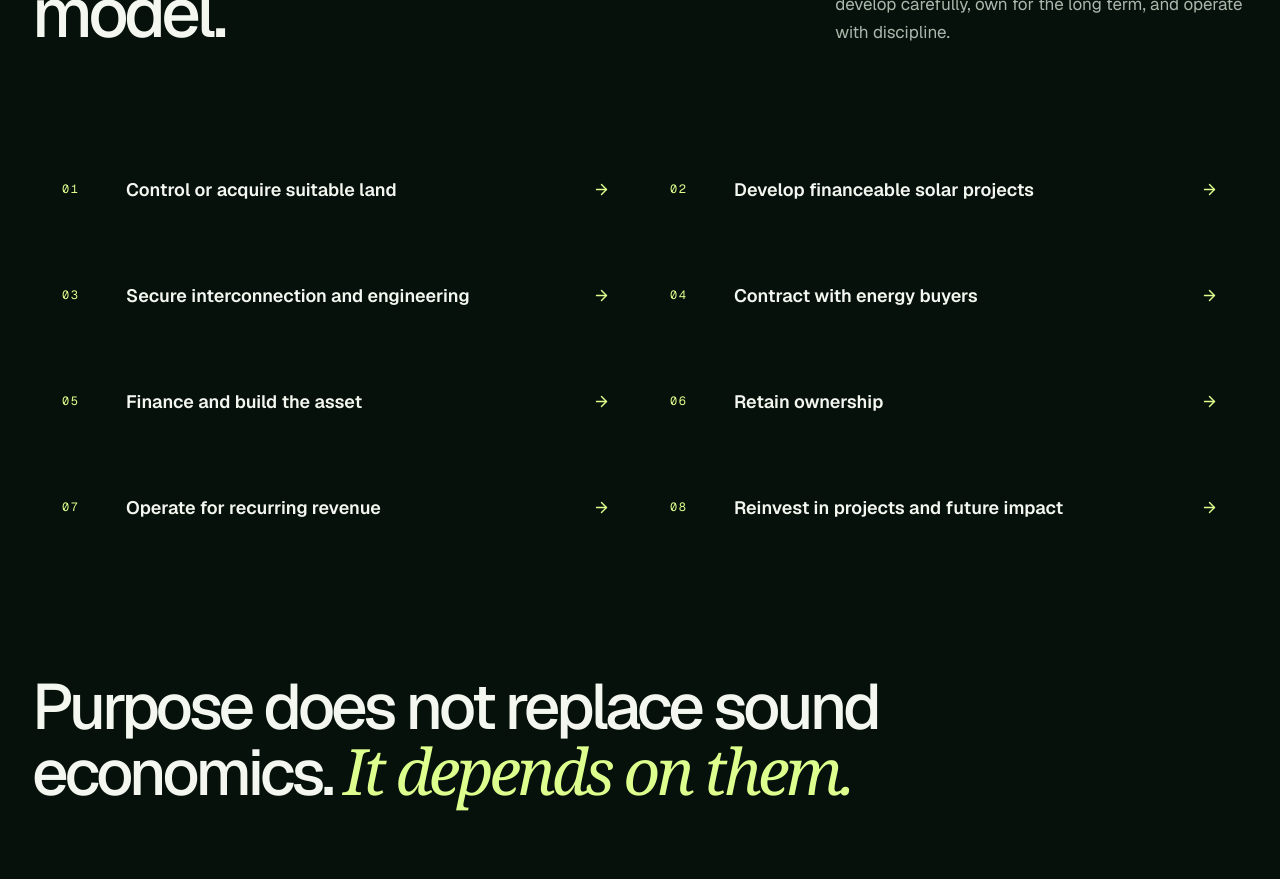
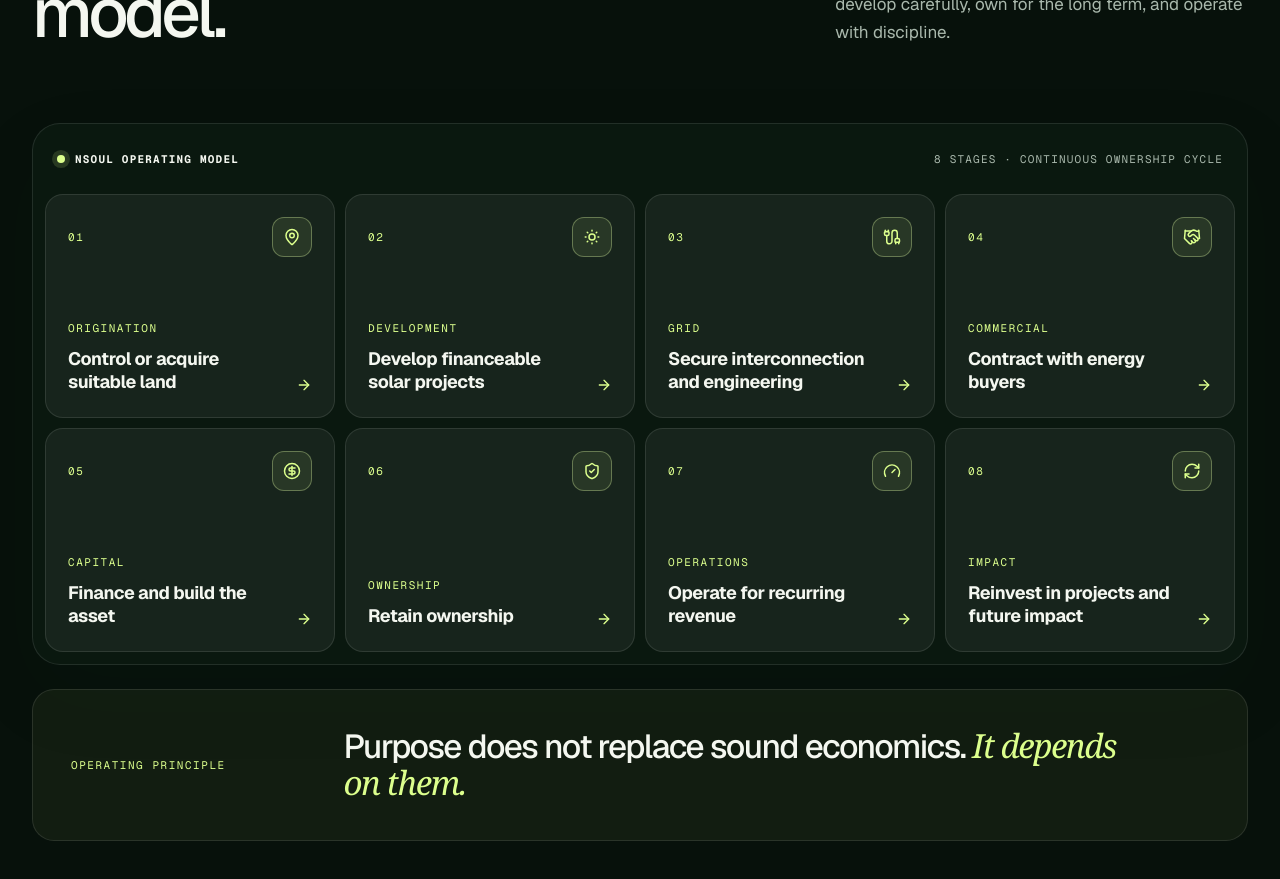
Before and after one commit to mrinfinitum/solar-farm, a Next.js app: page /our-vision in a window 1280 px wide. Shown: the part 2900-3779 px from the top of the page. Built offline with nearby package versions, Linux system fonts and the light colour scheme; no server answers.

Commit message:
Redesign vision model as SaaS workflow

```diff
--- a/app/our-vision/page.tsx
+++ b/app/our-vision/page.tsx
@@ -1,7 +1,7 @@
 import type { Metadata } from "next";
 import Image from "next/image";
 import Link from "next/link";
-import { ArrowRight, ArrowUpRight } from "lucide-react";
+import { ArrowRight, ArrowUpRight, Cable, CircleDollarSign, Gauge, Handshake, MapPin, RefreshCw, ShieldCheck, SunMedium } from "lucide-react";
 
 import { FounderStatement } from "@/components/vision/founder-statement";
 import { VisionCommitment } from "@/components/vision/vision-commitment";
@@ -30,14 +30,14 @@
 };
 
 const modelSteps = [
-  "Control or acquire suitable land",
-  "Develop financeable solar projects",
-  "Secure interconnection and engineering",
-  "Contract with energy buyers",
-  "Finance and build the asset",
-  "Retain ownership",
-  "Operate for recurring revenue",
-  "Reinvest in projects and future impact",
+  { phase: "Origination", title: "Control or acquire suitable land", icon: MapPin },
+  { phase: "Development", title: "Develop financeable solar projects", icon: SunMedium },
+  { phase: "Grid", title: "Secure interconnection and engineering", icon: Cable },
+  { phase: "Commercial", title: "Contract with energy buyers", icon: Handshake },
+  { phase: "Capital", title: "Finance and build the asset", icon: CircleDollarSign },
+  { phase: "Ownership", title: "Retain ownership", icon: ShieldCheck },
+  { phase: "Operations", title: "Operate for recurring revenue", icon: Gauge },
+  { phase: "Impact", title: "Reinvest in projects and future impact", icon: RefreshCw },
 ] as const;
 
 const milestones = [
@@ -85,10 +85,34 @@
               <div><p className="eyebrow">Our business model</p><h2 id="model-title">A mission supported by a durable business model.</h2></div>
               <p>NSoul is being structured as a commercial solar developer and independent power producer: develop carefully, own for the long term, and operate with discipline.</p>
             </div>
-            <ol className="vision-model__steps">
-              {modelSteps.map((step, index) => <li key={step}><span>{String(index + 1).padStart(2, "0")}</span><strong>{step}</strong><ArrowRight aria-hidden="true" size={17} /></li>)}
-            </ol>
-            <p className="vision-model__principle">Purpose does not replace sound economics. <em>It depends on them.</em></p>
+            <div className="vision-model__workflow">
+              <div className="vision-model__toolbar">
+                <span><i aria-hidden="true" /> NSoul operating model</span>
+                <small>8 stages · Continuous ownership cycle</small>
+              </div>
+              <ol className="vision-model__steps">
+                {modelSteps.map((step, index) => {
+                  const Icon = step.icon;
+                  return (
+                    <li key={step.title}>
+                      <div className="vision-model__card-meta">
+                        <span>{String(index + 1).padStart(2, "0")}</span>
+                        <i><Icon aria-hidden="true" size={18} /></i>
+                      </div>
+                      <div className="vision-model__card-copy">
+                        <small>{step.phase}</small>
+                        <strong>{step.title}</strong>
+                      </div>
+                      <ArrowRight className="vision-model__card-arrow" aria-hidden="true" size={16} />
+                    </li>
+                  );
+                })}
+              </ol>
+            </div>
+            <div className="vision-model__principle">
+              <span>Operating principle</span>
+              <p>Purpose does not replace sound economics. <em>It depends on them.</em></p>
+            </div>
           </div>
         </section>
 
```
Also changed, not shown: app/globals.css, 1 other file (tests, documents, lock files or other folders).
